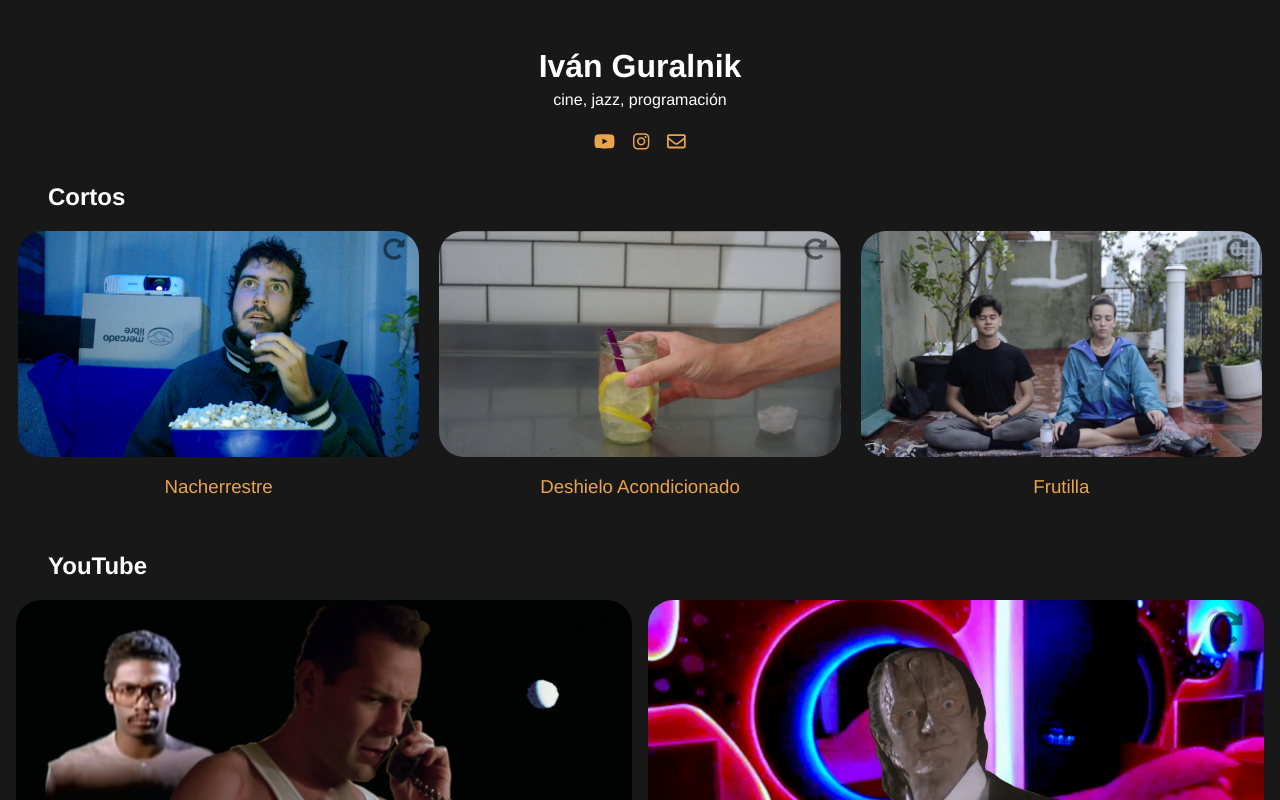
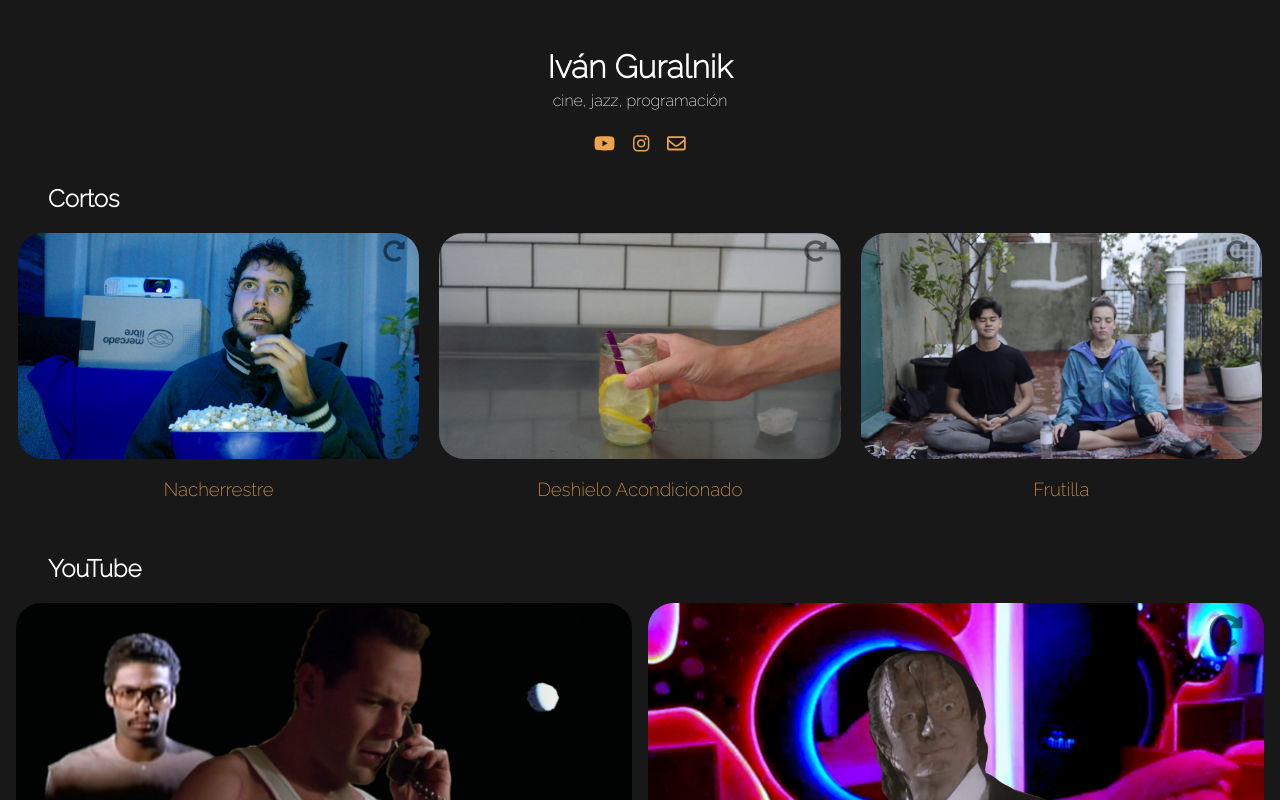
Before and after one commit to istng/portfolio, a Vue app: page / in a window 1280 px wide. Shown: the top 800 px of the page. Built offline with nearby package versions, Linux system fonts and the light colour scheme.

Commit message:
add tentative font

```diff
--- a/src/index.css
+++ b/src/index.css
@@ -1,5 +1,8 @@
+@import url('https://fonts.googleapis.com/css2?family=Raleway:wght@200&display=swap');
 body {
   background-color: #181818;
+  font-family: Raleway, sans-serif;
+  font-weight: 200;
 }
 :root {
   color-scheme: dark;
```
